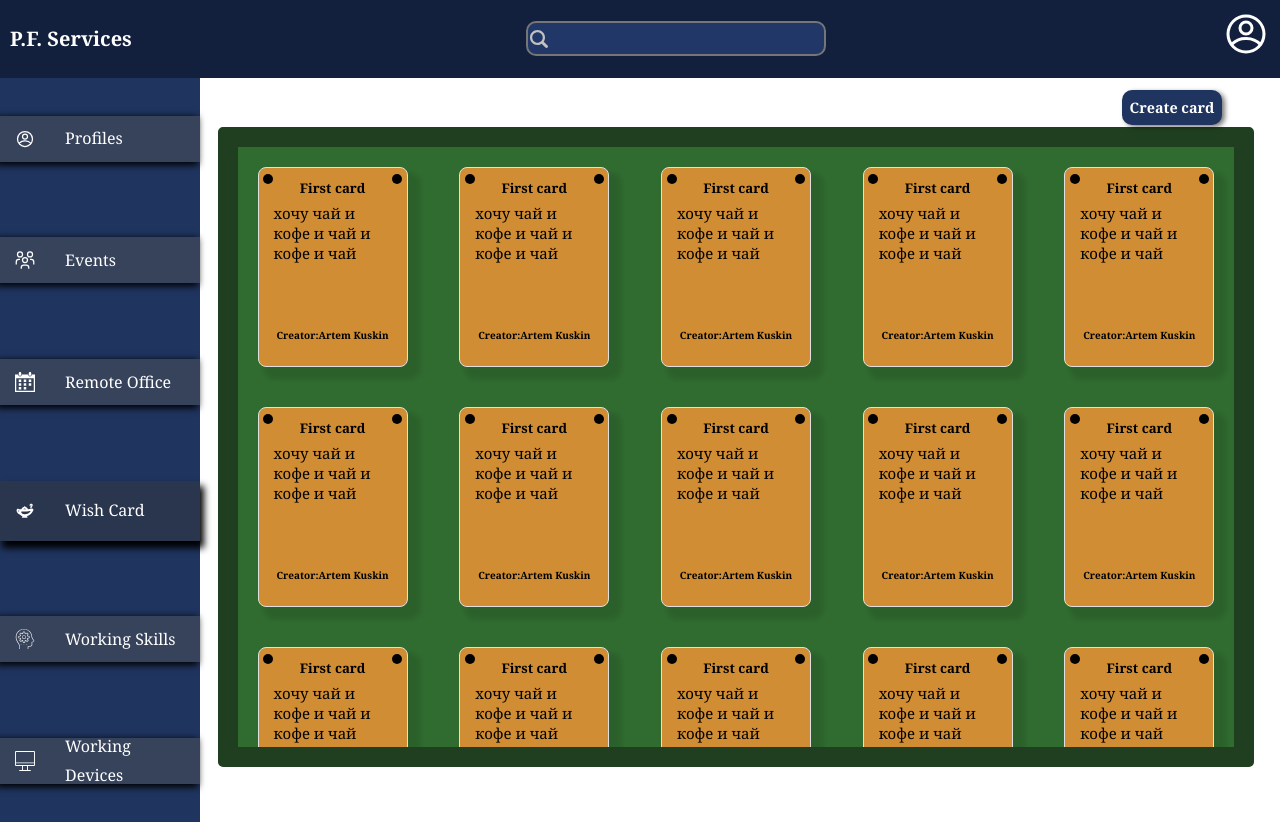
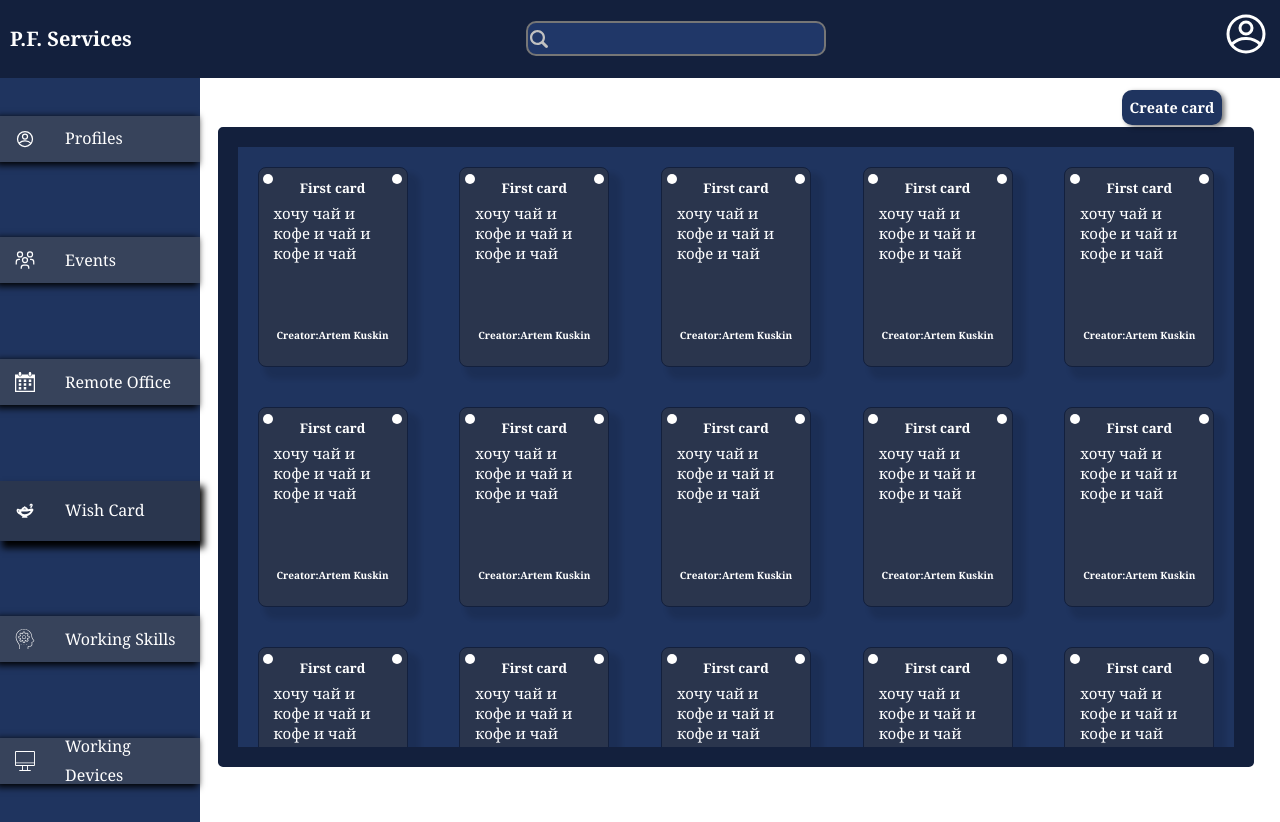
Before and after one commit to artemkuskin/pf-services-client, a React (Create React App) app: page /wish-card in a window 1280 px wide. Shown: the top 822 px of the page. Built offline with nearby package versions, Linux system fonts and the light colour scheme.

Commit message:
fix styles dashboard

```diff
--- a/src/pages/wish-card/ui/style.module.scss
+++ b/src/pages/wish-card/ui/style.module.scss
@@ -5,8 +5,8 @@
     flex-wrap: wrap;
     align-content: flex-start;
     justify-content: space-between;
-    background-color: rgb(48, 107, 48);
-    border: 20px solid rgb(32, 63, 32);
+    background-color: #1f345f;
+    border: 20px solid #13203d;
     border-radius: 5px;
     overflow-y: auto;
 
@@ -53,10 +53,10 @@
 }
 
 .dashboard::-webkit-scrollbar-track {
-    background-color: rgb(32, 63, 32);
+    background-color: rgb(122, 122, 122);
 }
 
 .dashboard::-webkit-scrollbar-thumb {
-    background: rgb(40, 90, 40);
-    border-radius: 10px;
+    background: rgb(201, 201, 201);
+
 }
--- a/src/widgets/card/ui/style.module.scss
+++ b/src/widgets/card/ui/style.module.scss
@@ -7,10 +7,11 @@
     height: 200px;
     margin: 20px;
     padding: 15px;
-    border: 1px solid #e0e0e0;
+    border: 1px solid #13203d;
     border-radius: 8px;
     box-shadow: 9px 9px 5px 3px rgba(0, 0, 0, 0.1);
-    background-color: #d18d34;
+    background-color: #2a354d;
+    color: white;
 
     @media screen and (max-width: 540px) {
         width: 200px;
@@ -48,5 +49,5 @@
     width: 10px;
     height: 10px;
     border-radius: 50%;
-    background-color: black;
+    background-color: rgb(255, 255, 255);
 }
```
